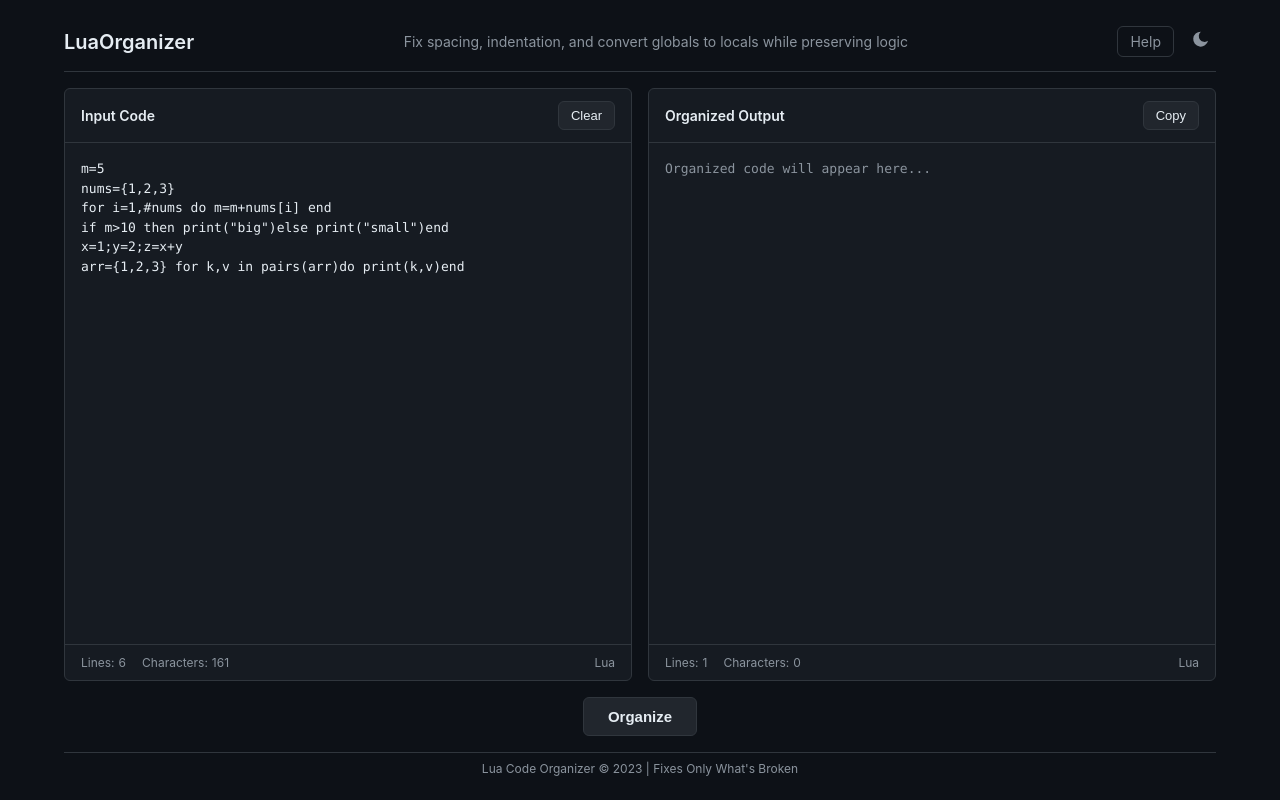
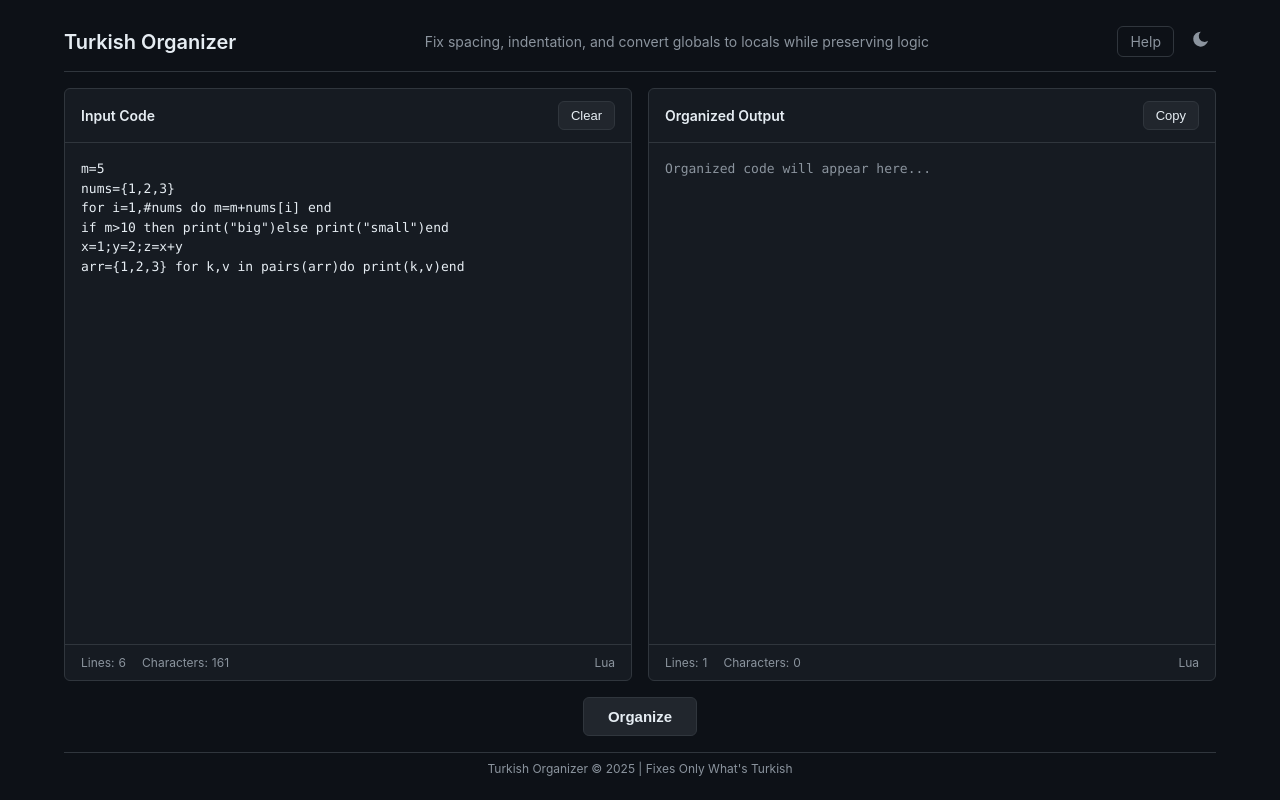
Before and after one commit to dasdalo/luaorganizer, a plain HTML site: page index.html in a window 1280 px wide. Drawn offline with Linux system fonts and the light colour scheme.

Commit message:
Rename LuaOrganizer to Turkish Organizer

```diff
--- a/index.html
+++ b/index.html
@@ -3,7 +3,7 @@
 <head>
   <meta charset="UTF-8" />
   <meta name="viewport" content="width=device-width, initial-scale=1.0" />
-  <title>LuaOrganizer</title>
+  <title>Turkish Organizer</title>
   <style>
     :root {
       --bg:#0d1117;
@@ -207,7 +207,7 @@
   <!-- MAIN PAGE -->
   <div class="app-container" id="mainPage">
     <div class="header">
-      <div class="brand-text">LuaOrganizer</div>
+      <div class="brand-text">Turkish Organizer</div>
       <div class="header-center">Fix spacing, indentation, and convert globals to locals while preserving logic</div>
       <div class="header-right">
         <a href="#" id="goHelp" class="link">Help</a>
@@ -244,13 +244,13 @@
     </div>
 
     <div class="action-section" style="text-align:center;"><button id="organizeBtn" class="organize-btn">Organize</button></div>
-    <div class="footer">Lua Code Organizer © 2023 | Fixes Only What's Broken</div>
+    <div class="footer">Turkish Organizer © 2025 | Fixes Only What's Turkish</div>
   </div>
 
   <!-- HELP PAGE -->
   <div class="help-page" id="helpPage">
     <div class="help-header">
-      <div class="help-title">LuaOrganizer • Help</div>
+      <div class="help-title">Turkish Organizer • Help</div>
       <div>
         <a href="#" id="goMain" class="link">← Back to Main</a>
         <button class="theme-toggle" id="helpTheme" title="Toggle theme">
```
